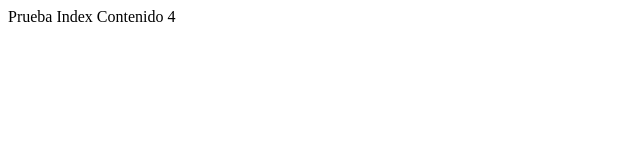
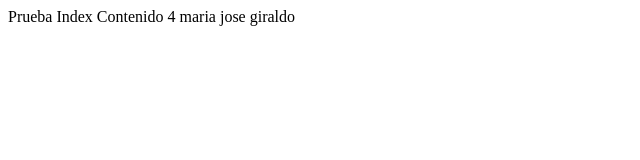
Before and after one commit to edisonalberto21/indexprueba, a plain HTML site: page index.html in a window 1280 px wide. Shown: the whole page, without its empty margins (0-640 px from the left). Drawn offline with Linux system fonts and the light colour scheme.

Commit message:
quinto commit

```diff
--- a/index.html
+++ b/index.html
@@ -7,5 +7,6 @@
 </head>
 <body>
     Prueba Index Contenido 4
+    maria jose giraldo
 </body>
 </html>
```
